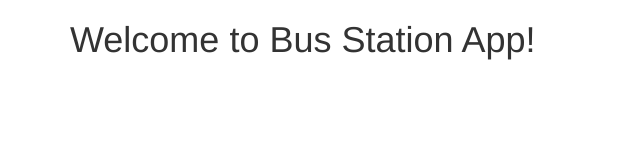
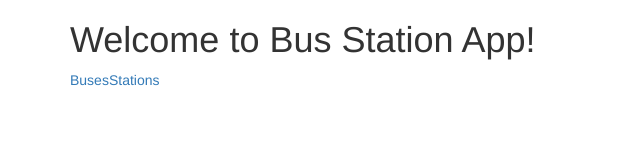
Before and after one commit to mel-michael/flixbus-station, an Angular app: page / in a window 1280 px wide. Shown: the top 160 px of the page, without its empty margins (0-640 px from the left). Built offline with nearby package versions, Linux system fonts and the light colour scheme.

Commit message:
Add navigation link

```diff
--- a/src/app/app.component.html
+++ b/src/app/app.component.html
@@ -2,7 +2,9 @@
   <h1>
     Welcome to {{title}}!
   </h1>
+  <nav>
+    <a routerLink="/buses">Buses</a>
+    <a routerLink="/stations">Stations</a>
+  </nav>
   <router-outlet></router-outlet>
-  <!-- <app-stations></app-stations>
-  <app-buses></app-buses> -->
 </main>
```
